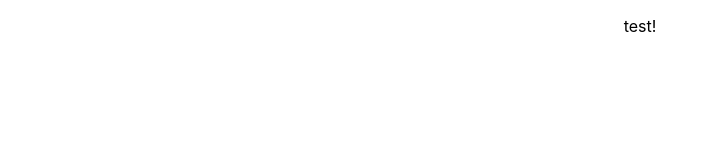
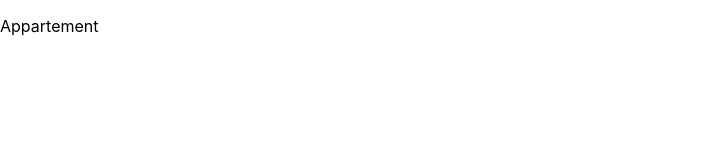
Before and after one commit to SamBen16/projet-React, a React (Create React App) app in the folder my-react-app/: page /apartment in a window 1280 px wide. Shown: the top 160 px of the page, without its empty margins (0-718 px from the left). Built offline with nearby package versions, Linux system fonts and the light colour scheme; the HTML template or start-up script is replaced by a standard one.

Commit message:
creation of Home, About, Apartment and NotFound pages with react router

```diff
--- a/my-react-app/package.json
+++ b/my-react-app/package.json
@@ -8,6 +8,7 @@
     "@testing-library/user-event": "^13.5.0",
     "react": "^18.3.1",
     "react-dom": "^18.3.1",
+    "react-router-dom": "^6.23.1",
     "react-scripts": "5.0.1",
     "web-vitals": "^2.1.4"
   },
--- a/my-react-app/src/App.js
+++ b/my-react-app/src/App.js
@@ -1,10 +1,23 @@
+import React from 'react';
+import { BrowserRouter as Router, Routes, Route } from 'react-router-dom';
+import Home from './pages/Home';
+import About from './pages/About';
+import Apartment from './pages/Apartment';
+import NotFound from './pages/NotFound';
 import './App.scss';
 
 function App() {
   return (
-    <div className="App">
-      <p>test!</p>
-    </div>
+    <Router>
+      <div>
+       <Routes>
+          <Route path="/" element={<Home />} />
+          <Route path="/about" element={<About />} />
+          <Route path="/apartment" element={<Apartment />} />
+          <Route path="*" element={<NotFound />} />
+        </Routes>
+      </div>
+    </Router>
   );
 }
 
--- /dev/null
+++ b/my-react-app/src/pages/About.js
@@ -0,0 +1,11 @@
+import React from 'react';
+
+function About() {
+    return (
+        <div>
+            <p>About</p>
+        </div>
+    );
+}
+
+export default About;
--- /dev/null
+++ b/my-react-app/src/pages/Apartment.js
@@ -0,0 +1,11 @@
+import React from 'react';
+
+function Apartment() {
+    return (
+        <div>
+            <p>Appartement</p>
+        </div>
+    );
+}
+
+export default Apartment;
--- /dev/null
+++ b/my-react-app/src/pages/Home.js
@@ -0,0 +1,11 @@
+import React from 'react';
+
+function Home() {
+    return (
+        <div>
+            <p>Home</p>
+        </div>
+);
+}
+
+export default Home;
--- /dev/null
+++ b/my-react-app/src/pages/NotFound.js
@@ -0,0 +1,11 @@
+import React from 'react';
+
+function NotFound() {
+    return (
+        <div>
+            <p>Not found</p>
+        </div>
+    );
+}
+
+export default NotFound;
```
Also changed, not shown: 1 other file (tests, documents, lock files or other folders).
